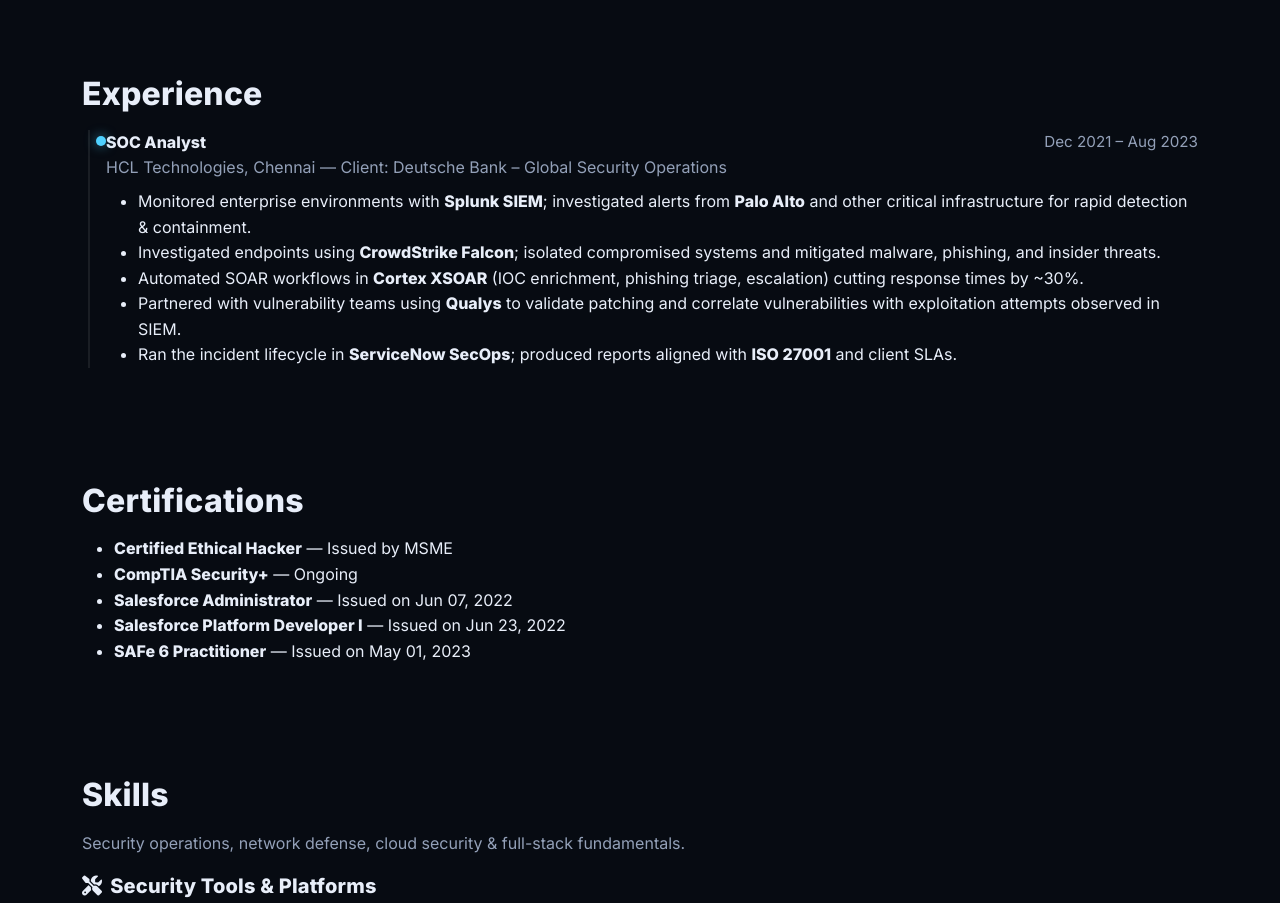
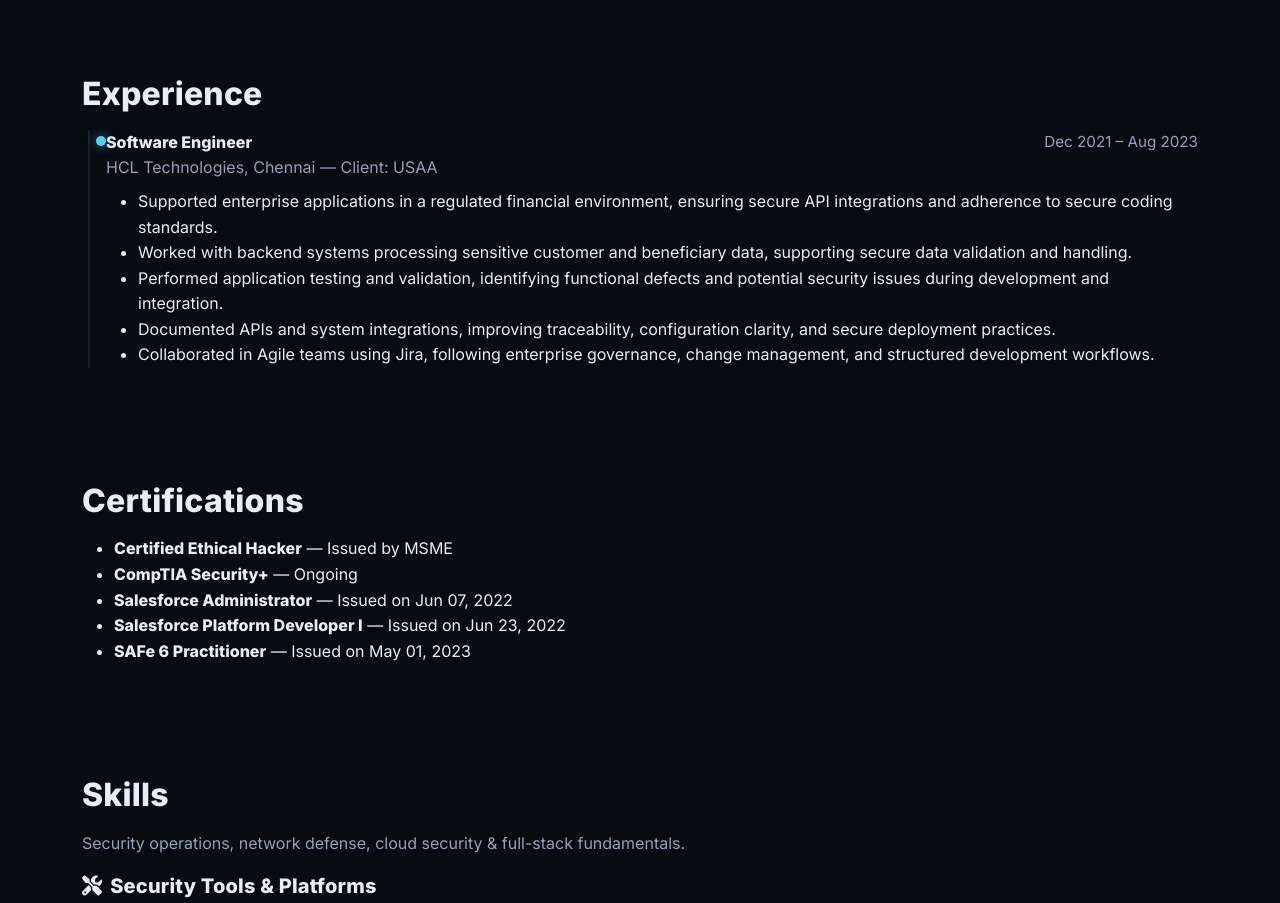
Before and after one commit to abdulkaiyoom500/portfolio-site, a plain HTML site: page index.html in a window 1280 px wide. Shown: the part 1840-2743 px from the top of the page. Drawn offline with nearby package versions, Linux system fonts and the light colour scheme.

Commit message:
Update index.html

```diff
--- a/index.html
+++ b/index.html
@@ -290,17 +290,17 @@
         <div class="t-item">
           <div class="d-flex flex-wrap justify-content-between">
             <div>
-              <div class="role">SOC Analyst</div>
-              <div class="company">HCL Technologies, Chennai — Client: Deutsche Bank – Global Security Operations</div>
+              <div class="role">Software Engineer</div>
+              <div class="company">HCL Technologies, Chennai — Client: USAA</div>
             </div>
             <div class="when">Dec 2021 – Aug 2023</div>
           </div>
           <ul class="mt-2">
-            <li>Monitored enterprise environments with <b>Splunk SIEM</b>; investigated alerts from <b>Palo Alto</b> and other critical infrastructure for rapid detection & containment.</li>
-            <li>Investigated endpoints using <b>CrowdStrike Falcon</b>; isolated compromised systems and mitigated malware, phishing, and insider threats.</li>
-            <li>Automated SOAR workflows in <b>Cortex XSOAR</b> (IOC enrichment, phishing triage, escalation) cutting response times by ~30%.</li>
-            <li>Partnered with vulnerability teams using <b>Qualys</b> to validate patching and correlate vulnerabilities with exploitation attempts observed in SIEM.</li>
-            <li>Ran the incident lifecycle in <b>ServiceNow SecOps</b>; produced reports aligned with <b>ISO 27001</b> and client SLAs.</li>
+            <li>Supported enterprise applications in a regulated financial environment, ensuring secure API integrations and adherence to secure coding standards.</li>
+            <li>Worked with backend systems processing sensitive customer and beneficiary data, supporting secure data validation and handling.</li>
+            <li>Performed application testing and validation, identifying functional defects and potential security issues during development and integration.</li>
+            <li>Documented APIs and system integrations, improving traceability, configuration clarity, and secure deployment practices.</li>
+            <li>Collaborated in Agile teams using Jira, following enterprise governance, change management, and structured development workflows.</li>
           </ul>
         </div>
       </div>
```
